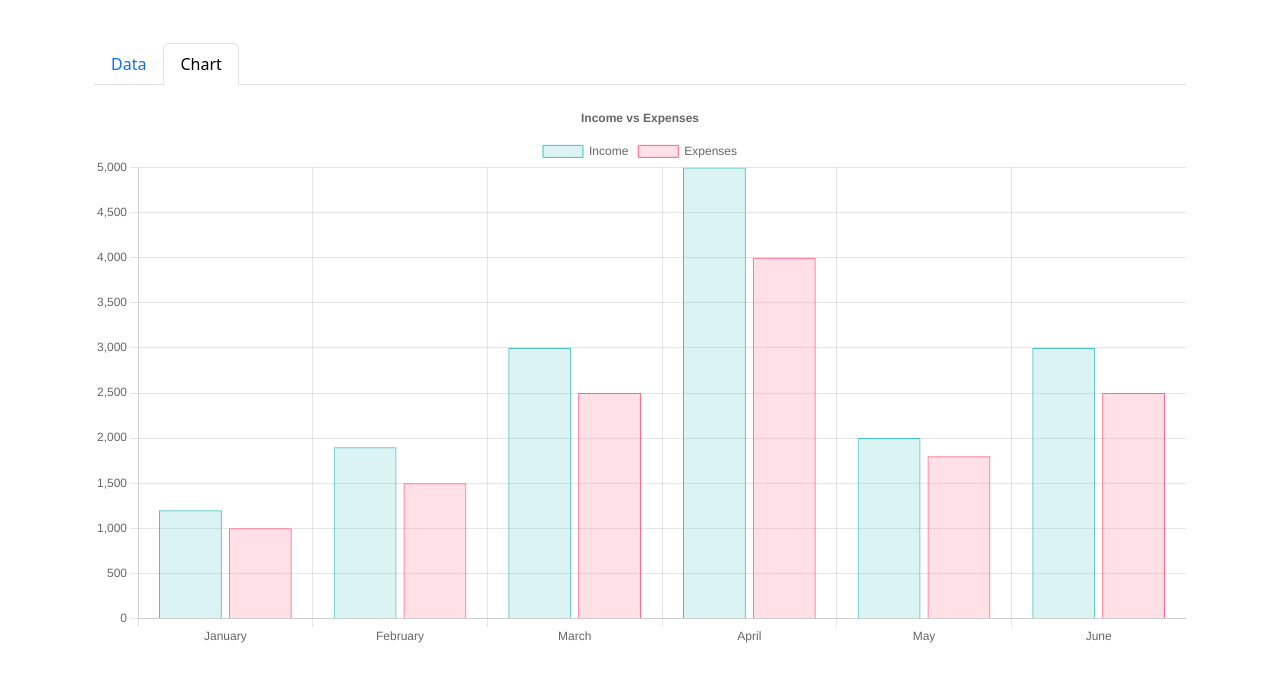
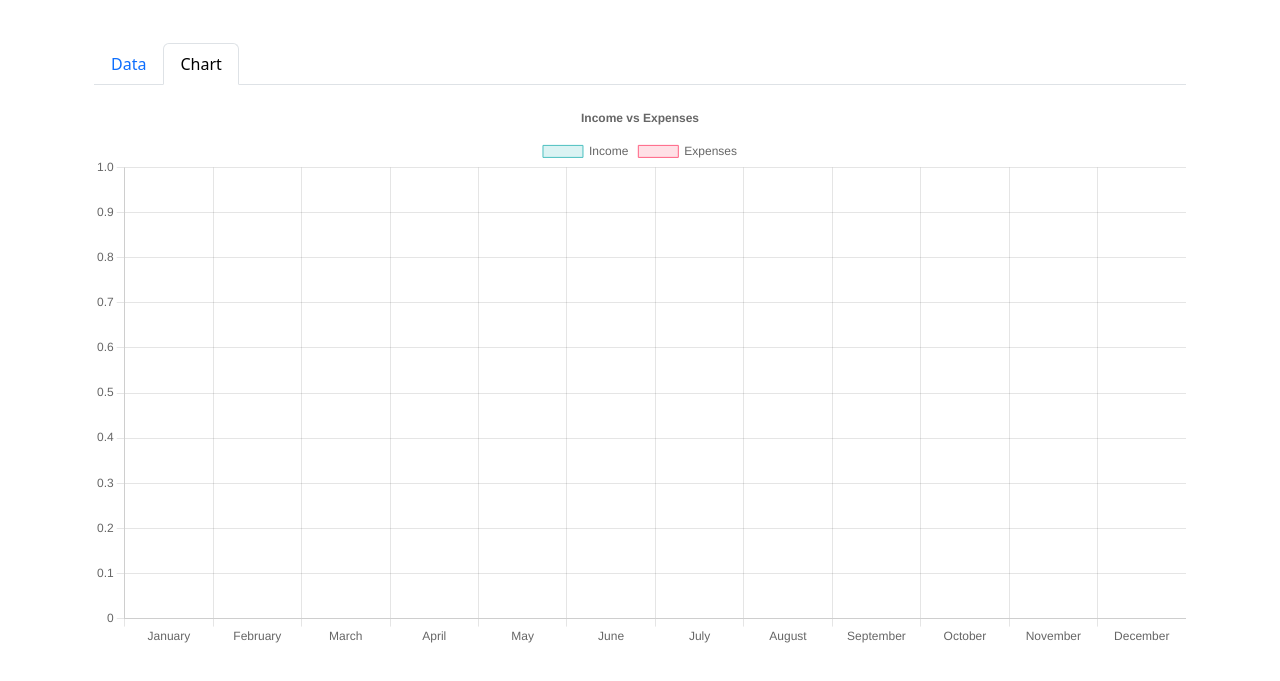
Before and after one commit to ashish-makwana87/github-copilot-ai-project, a website: page index.html in a window 1280 px wide. Both pictures are taken after a click on the tab "Chart". Shown: the part 175-856 px from the top of the page. Before the commit the page ends 822 px from the top, so only its background shows below. Drawn offline with nearby package versions, Linux system fonts and the light colour scheme.

Commit message:
updating chart only on click

```diff
--- a/index.html
+++ b/index.html
@@ -188,7 +188,7 @@
                   <div class="col-6">
                     <div class="input-group">
                     <span class="input-group-text">Income</span>
-                    <input type="number" class="form-control" id="october-income" name="income" placeholder="Enter income">
+                    <input type="number" class="form-control" id="october-income" name="income" placeholder="Enter income" >
                     </div>
                   </div>
                   <div class="col-6">
@@ -237,7 +237,7 @@
             </div>
             </div>
             <div class="tab-pane fade" id="chart" role="tabpanel" aria-labelledby="chart-tab">
-              <canvas id="myChart" width="400" height="200"></canvas>
+              <canvas id="myChart" width="400" height="200" class="mb-5"></canvas>
             </div>
           </div>
         </div>
--- a/js/scripts.js
+++ b/js/scripts.js
@@ -1,21 +1,23 @@
-document.addEventListener("DOMContentLoaded", () => {
-  const ctx = document.getElementById("myChart").getContext("2d");
 
-  const myChart = new Chart(ctx, {
-    type: "bar", // Change to 'line', 'pie', etc., for different chart types
+  window.onload = function() {
+
+   const ctx = document.getElementById("myChart").getContext("2d");
+
+   const myChart = new Chart(ctx, {
+    type: "bar",
     data: {
-      labels: ["January", "February", "March", "April", "May", "June"],
+      labels: ["January", "February", "March", "April", "May", "June", "July", "August", "September", "October", "November", "December"],
       datasets: [
         {
           label: "Income",
-          data: [1200, 1900, 3000, 5000, 2000, 3000],
+          data: [],
           backgroundColor: "rgba(75, 192, 192, 0.2)",
           borderColor: "rgba(75, 192, 192, 1)",
           borderWidth: 1,
         },
         {
           label: "Expenses",
-          data: [1000, 1500, 2500, 4000, 1800, 2500],
+          data: [],
           backgroundColor: "rgba(255, 99, 132, 0.2)",
           borderColor: "rgba(255, 99, 132, 1)",
           borderWidth: 1,
@@ -35,4 +37,44 @@ document.addEventListener("DOMContentLoaded", () => {
       },
     },
   });
-});
+
+   document.getElementById("chart-tab").addEventListener("click", () => {
+
+
+    function getMonthlyData() {
+    const months = [
+      "january",
+      "february",
+      "march",
+      "april",
+      "may",
+      "june",
+      "july",
+      "august",
+      "september",
+      "october",
+      "november",
+      "december",
+    ];
+
+    const data = months.map((month) => {
+      const income = parseFloat(document.getElementById(`${month}-income`).value) || 0;
+      const expenses = parseFloat(document.getElementById(`${month}-expenses`).value) || 0;
+      return { month, income, expenses };
+    });
+
+    return data;
+  }
+
+  const monthlyData = getMonthlyData();
+
+  const incomeData = monthlyData.map((data) => data.income);
+  const expensesData = monthlyData.map((data) => data.expenses);
+
+    myChart.data.datasets[0].data = incomeData;
+    myChart.data.datasets[1].data = expensesData;
+    myChart.update();
+ })
+
+
+  }
```
Also changed, not shown: README.md, public/g3.JPG (added).
